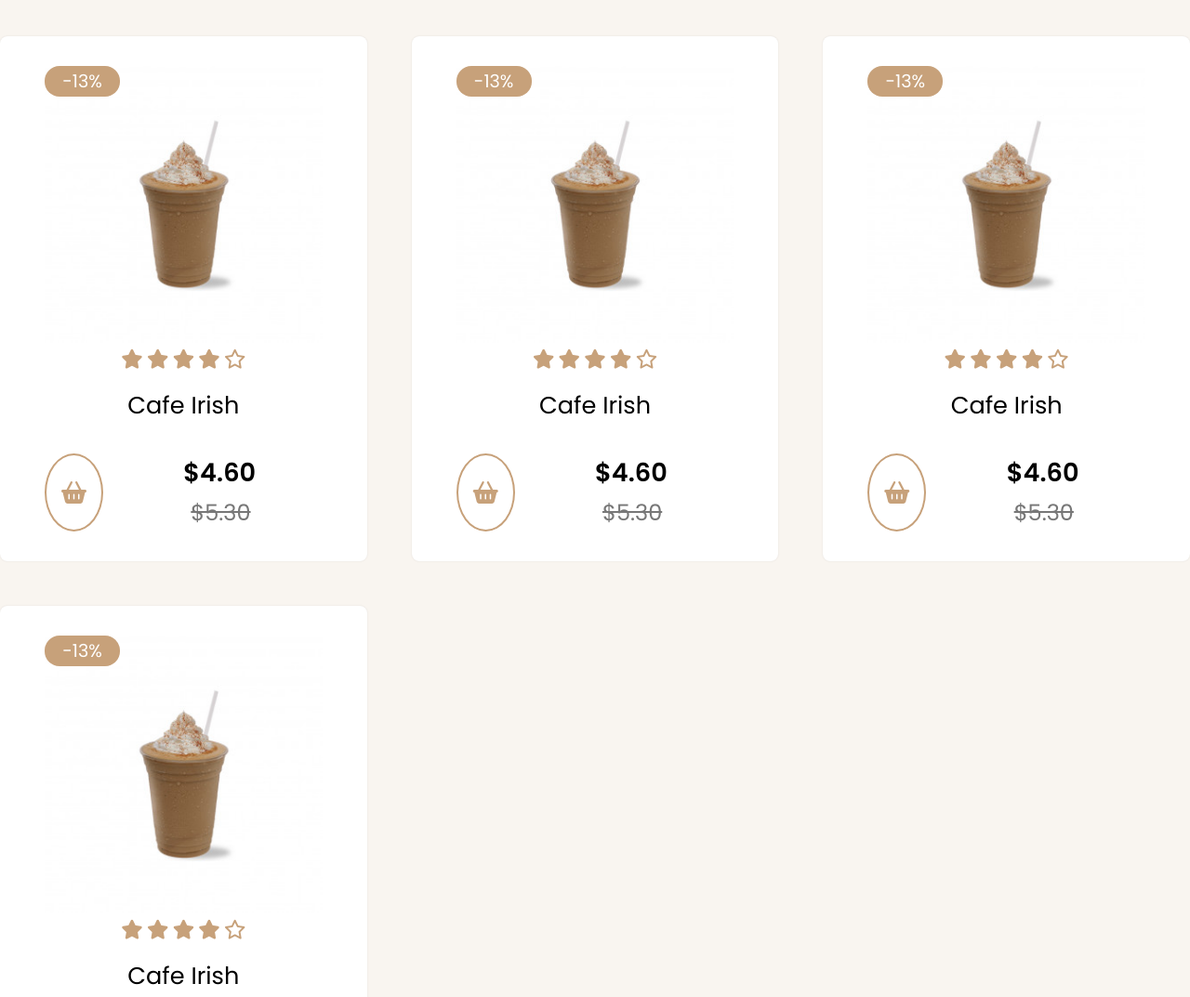
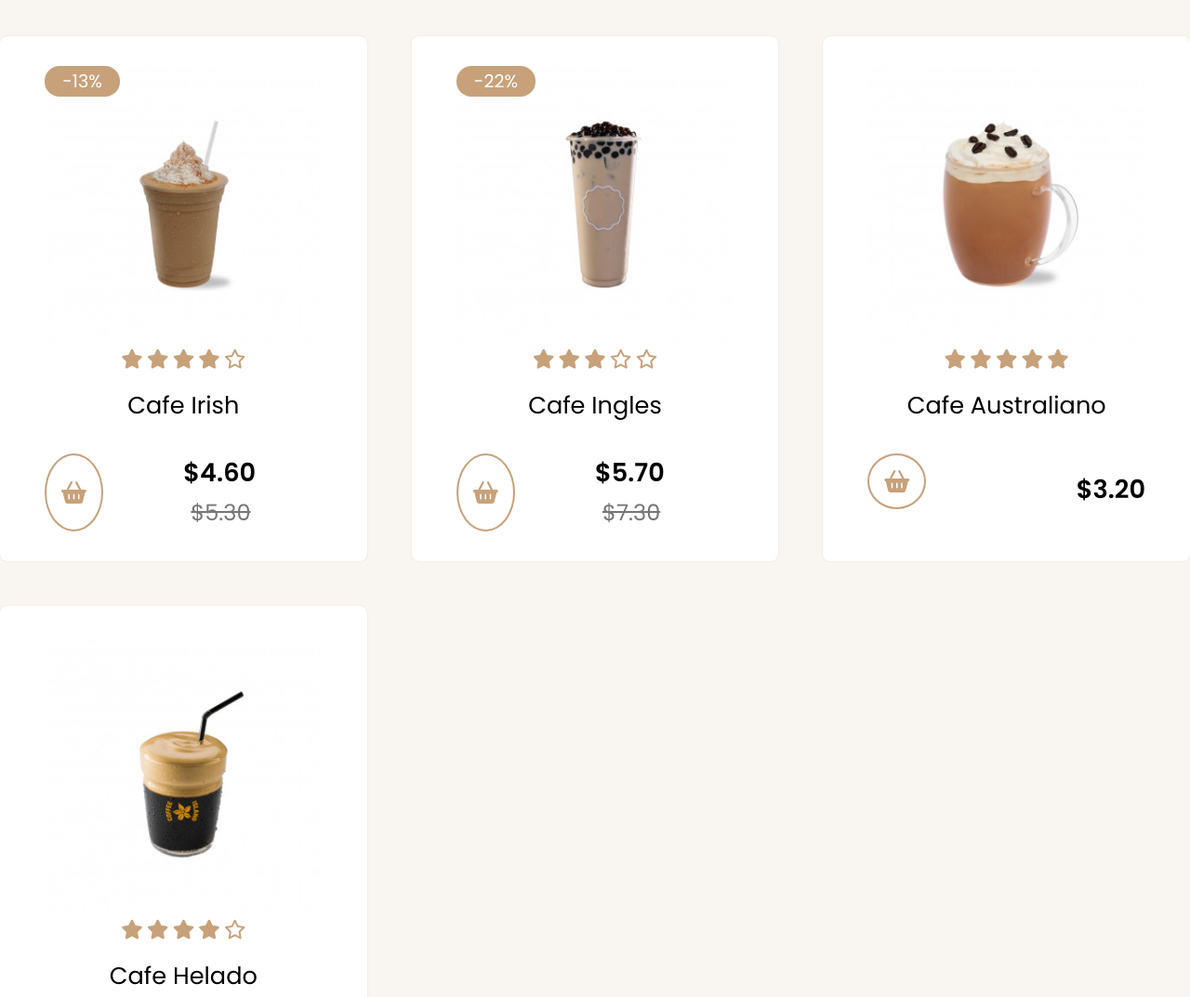
Before and after one commit to JoseSama10/cafeteria, a plain HTML site: page index.html in a window 1280 px wide. Shown: the part 2100-3173 px from the top of the page at 93% size. Drawn offline with Linux system fonts and the light colour scheme.

Commit message:
añado cambios para mostrar iconos de acciones button group y añadidas caracteristicas de caada producto

```diff
--- a/index.html
+++ b/index.html
@@ -171,8 +171,74 @@
    </div>
       <div class="card-product">
     <div class="container-img">
-        <img src="img/cafe-irish.jpg" alt="cafe irish">
-        <span class="discount">-13%</span>
+        <img src="img/cafe-ingles.jpg" alt="cafe incafe-ingles.jpg">
+        <span class="discount">-22%</span>
+        <div class="button-group">
+            <span>
+        <i class="fa-solid fa-eye"></i>
+            </span>
+            <span>
+         <i class="fa-solid fa-heart"></i>
+            </span>
+            <span>
+        <i class="fa-solid fa-code-compare"></i>
+            </span>
+        </div>
+    </div>
+    <div class="content-card-product">
+        <div class="stars">
+<i class="fa-solid fa-star"></i>
+<i class="fa-solid fa-star"></i>
+<i class="fa-solid fa-star"></i>
+<i class="fa-regular fa-star"></i>
+<i class="fa-regular fa-star"></i>
+        </div>
+<h3>Cafe Ingles</h3>
+ <span class="add-cart">
+    <i class="fa-solid fa-basket-shopping"></i>
+ </span>
+ <p class="price">
+    $5.70 <span>$7.30</span>
+ </p>
+</div>
+   </div>
+      <div class="card-product">
+    <div class="container-img">
+        <img src="img/cafe-australiano.jpg" alt="cafe Australiano">
+
+        <div class="button-group">
+            <span>
+        <i class="fa-solid fa-eye"></i>
+            </span>
+            <span>
+         <i class="fa-solid fa-heart"></i>
+            </span>
+            <span>
+        <i class="fa-solid fa-code-compare"></i>
+            </span>
+        </div>
+    </div>
+    <div class="content-card-product">
+        <div class="stars">
+<i class="fa-solid fa-star"></i>
+<i class="fa-solid fa-star"></i>
+<i class="fa-solid fa-star"></i>
+<i class="fa-solid fa-star"></i>
+<i class="fa-solid fa-star"></i>
+        </div>
+<h3>Cafe Australiano</h3>
+ <span class="add-cart">
+    <i class="fa-solid fa-basket-shopping"></i>
+ </span>
+ <p class="price">
+    $3.20
+ </p>
+</div>
+   </div>
+      <div class="card-product">
+    <div class="container-img">
+        <img src="img/cafe-helado.jpg" alt="cafe Helado">
+
         <div class="button-group">
             <span>
         <i class="fa-solid fa-eye"></i>
@@ -193,78 +259,12 @@
 <i class="fa-solid fa-star"></i>
 <i class="fa-regular fa-star"></i>
         </div>
-<h3>Cafe Irish</h3>
+<h3>Cafe Helado</h3>
  <span class="add-cart">
     <i class="fa-solid fa-basket-shopping"></i>
  </span>
  <p class="price">
-    $4.60 <span>$5.30</span>
- </p>
-</div>
-   </div>
-      <div class="card-product">
-    <div class="container-img">
-        <img src="img/cafe-irish.jpg" alt="cafe irish">
-        <span class="discount">-13%</span>
-        <div class="button-group">
-            <span>
-        <i class="fa-solid fa-eye"></i>
-            </span>
-            <span>
-         <i class="fa-solid fa-heart"></i>
-            </span>
-            <span>
-        <i class="fa-solid fa-code-compare"></i>
-            </span>
-        </div>
-    </div>
-    <div class="content-card-product">
-        <div class="stars">
-<i class="fa-solid fa-star"></i>
-<i class="fa-solid fa-star"></i>
-<i class="fa-solid fa-star"></i>
-<i class="fa-solid fa-star"></i>
-<i class="fa-regular fa-star"></i>
-        </div>
-<h3>Cafe Irish</h3>
- <span class="add-cart">
-    <i class="fa-solid fa-basket-shopping"></i>
- </span>
- <p class="price">
-    $4.60 <span>$5.30</span>
- </p>
-</div>
-   </div>
-      <div class="card-product">
-    <div class="container-img">
-        <img src="img/cafe-irish.jpg" alt="cafe irish">
-        <span class="discount">-13%</span>
-        <div class="button-group">
-            <span>
-        <i class="fa-solid fa-eye"></i>
-            </span>
-            <span>
-         <i class="fa-solid fa-heart"></i>
-            </span>
-            <span>
-        <i class="fa-solid fa-code-compare"></i>
-            </span>
-        </div>
-    </div>
-    <div class="content-card-product">
-        <div class="stars">
-<i class="fa-solid fa-star"></i>
-<i class="fa-solid fa-star"></i>
-<i class="fa-solid fa-star"></i>
-<i class="fa-solid fa-star"></i>
-<i class="fa-regular fa-star"></i>
-        </div>
-<h3>Cafe Irish</h3>
- <span class="add-cart">
-    <i class="fa-solid fa-basket-shopping"></i>
- </span>
- <p class="price">
-    $4.60 <span>$5.30</span>
+    $5.60
  </p>
 </div>
    </div>
--- a/styles.css
+++ b/styles.css
@@ -421,8 +421,34 @@ font-size: 1.2rem;
     z-index: -1;
     transition: all .4s ease ;
 }
+
+
 .button-group span{
     border: 1px  solid var(--primary-color);
+    padding: 0.8rem;
+    display: flex;
+    align-items: center;
+    justify-content: center;
+    border-radius: 50%;
+    cursor: pointer;
+    transition: all .4s ease;
+}
+.button-group span:hover{
+    background-color: var(--primary-color);
+}
+
+.button-group span i{
+    font-size: 1.5rem;
+    color: var(--primary-color);
+}
+
+.button-group span:hover i{
+color: #fff;
+}
+
+.card-product:hover .button-group{
+z-index: 0;
+right: -1rem;
 }
 .content-card-product{
     display: grid;
```
